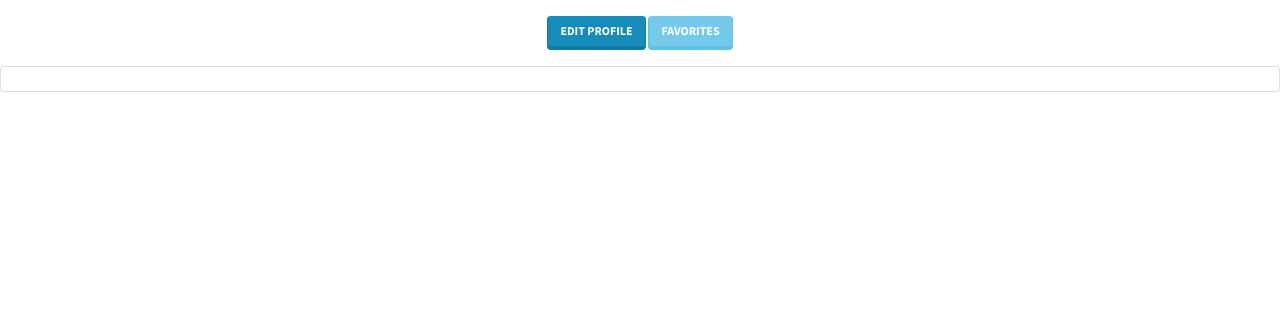
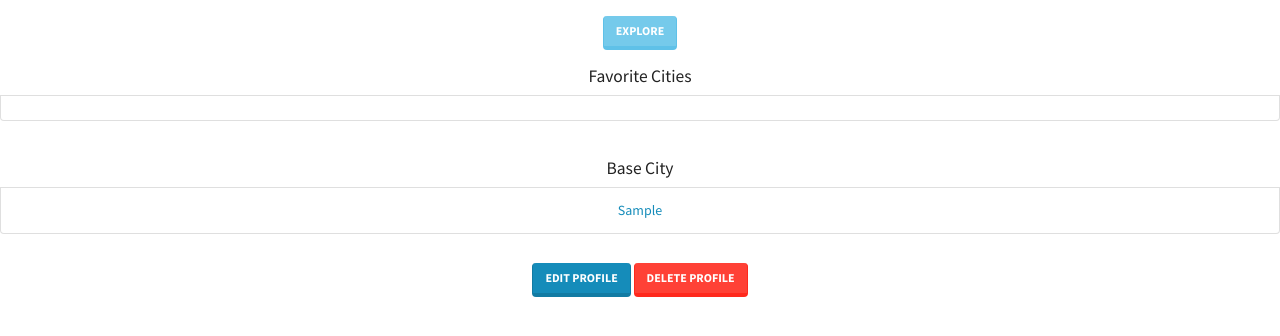
Before and after one commit to srinipandiyan/Capstone-Urban-Pulse, a Flask app: template templates/user/profile.html in a window 1280 px wide. Shown: the part 115-451 px from the top of the page. Run offline with Flask 3, Linux system fonts and the light colour scheme; tables that the repository leaves empty hold one stand-in row (values such as "Sample post"); the template is opened without the code that fills it: values that come from a table or form of the project are taken from there, most other values are stand-ins (such as "Sample title", 1, 10 or a date in 2020); some libraries are stand-ins or nearby versions.

Commit message:
profile is coming along

```diff
--- a/app.py
+++ b/app.py
@@ -153,10 +153,13 @@
         flash("Access unauthorized.", "danger")
         return redirect("/login")
 
+    user = User.query.filter_by(id=g.user.id).first()
+    base_city = user.base_city_id if user else None
+
     favorites = FavoritedCity.query.filter_by(user_id=g.user.id)
     city_ids = [favorite.city_id for favorite in favorites]
 
-    return render_template('user/profile.html', favorites=city_ids)
+    return render_template('user/profile.html', favorites=city_ids, base_city=base_city)
 
 @app.route("/user/edit", methods=["GET", "POST"])
 def edit_profile():
@@ -231,7 +234,7 @@
         print(f"GET request failed: status code {response.status_code}")
         return None
 
-def get_city_images(ua_id):
+def get_city_photo(ua_id):
     """
     Given ua_id, get city image url from Teleport API for urban areas.
 
@@ -267,12 +270,13 @@
     """Get ua_id, city scores, save to db, and redirect to comparison page"""
     ua_id = get_ua_id(city)
     data = get_city_scores(ua_id)
+    photo = get_city_photo(ua_id)
 
     #Check if a city exists in the database using ua_id
     in_db = City.query.filter_by(id=ua_id).first()
 
     if not in_db:
-        urban_area = City(id=ua_id, name=city, scores=data)
+        urban_area = City(id=ua_id, name=city, scores=data, photo=photo)
         db.session.add(urban_area)
         db.session.commit()
 
@@ -281,6 +285,9 @@
 @app.route("/<string:ua_id>")
 def comparison(ua_id):
     """Comparison page for city"""
+    if not g.user:
+        flash("Access unauthorized.", "danger")
+        return redirect("/login")
 
     city = City.query.filter_by(id=ua_id).first()
     name = city.name
--- a/models.py
+++ b/models.py
@@ -66,7 +66,7 @@
     id = db.Column(db.String(255), primary_key=True, nullable=False)
     name = db.Column(db.String(255), nullable=False)
     scores = db.Column(db.JSON, nullable=False)
-    #images = db.Column(db.Text, nullable=True)
+    photo = db.Column(db.Text, nullable=True)
     #details = db.Column(db.JSON, nullable=True)
     #salary = db.Column(db.JSON, nullable=True)
 
--- a/templates/user/profile.html
+++ b/templates/user/profile.html
@@ -4,20 +4,29 @@
 
 <div class="text-center">
     <h2 class="mt-3">{{g.user.username.capitalize()}}, welcome to your profile!</h2>
-    <a href="/user/edit" class="btn btn-primary mt-2">Edit Profile</a>
-    <a href="" class="btn btn-info mt-2">Favorites</a>
-    <!--<
-        /city/favorites
-        a href="" class="btn btn-danger mt-2">Delete</a>
-    -->
+
+    <a href="/city/favorites" class="btn btn-info mt-2">Explore</a>
 
     <ul class="list-group mt-3">
+        <h5 class="mt-6">Favorite Cities</h5>
         {% for favorite in favorites %}
-            <li class="list-group-item">
-                <a href="/{{ favorite }}">{{ favorite.capitalize() }}</a>
-            </li>
+                <li class="list-group-item">
+                    <a href="/{{ favorite }}">{{ favorite.capitalize() }}</a>
+                </li>
         {% endfor %}
-    </ul>
+    </ul><br>
+
+    <ul class="list-group mt-3">
+        {% if base_city %}
+            <h5 class="mt-6">Base City</h5>
+                <li class="list-group-item">
+                    <a href="/{{ base_city }}">{{ base_city.capitalize() }}</a>
+                </li>
+        {% endif %}
+    </ul><br>
+
+    <a href="/user/edit" class="btn btn-primary mt-2">Edit Profile</a>
+    <a href="" class="btn btn-danger mt-2">Delete Profile</a>
 </div>
 
 {% endblock %}
```
Also changed, not shown: templates/city/comparison.html (+7 -7 lines).
